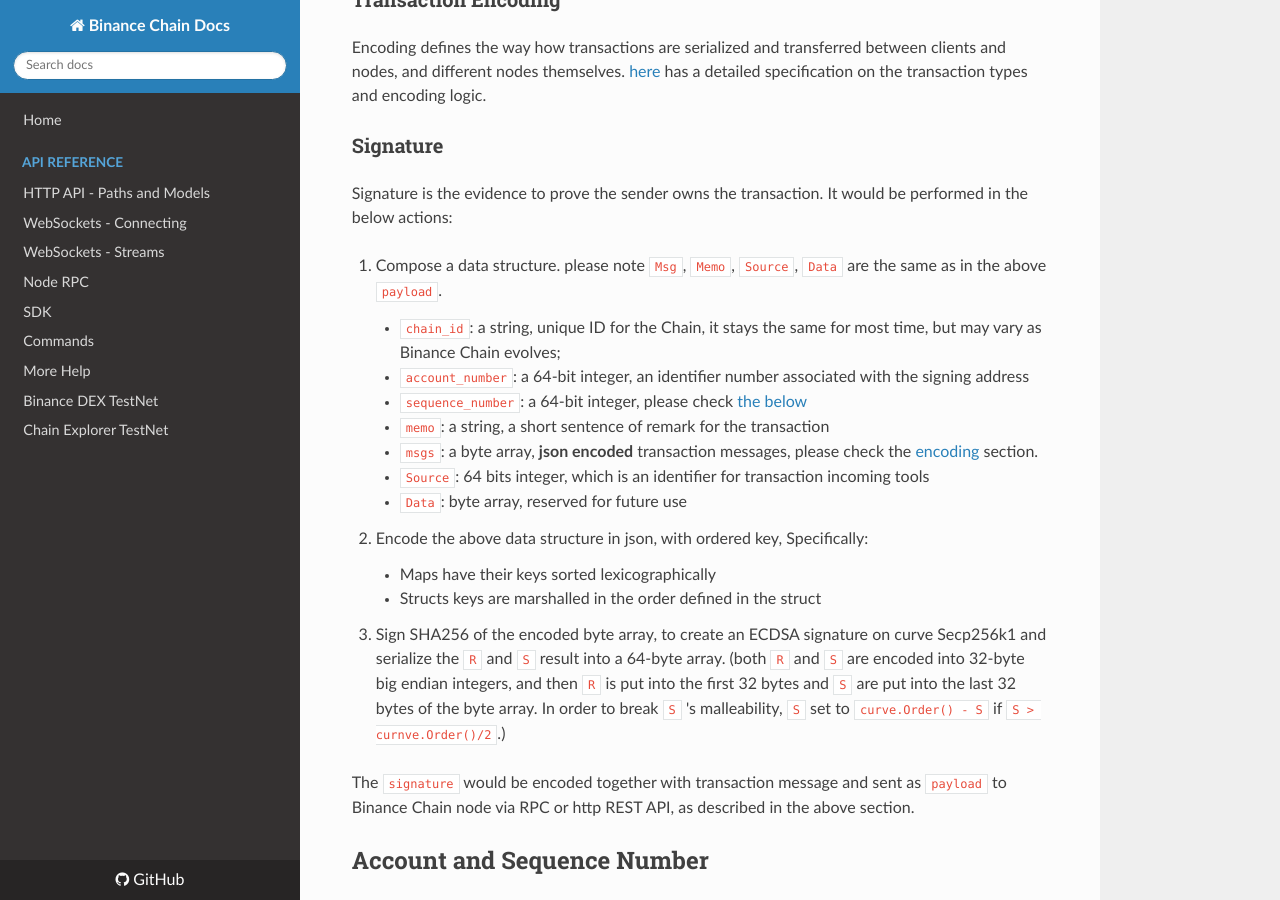
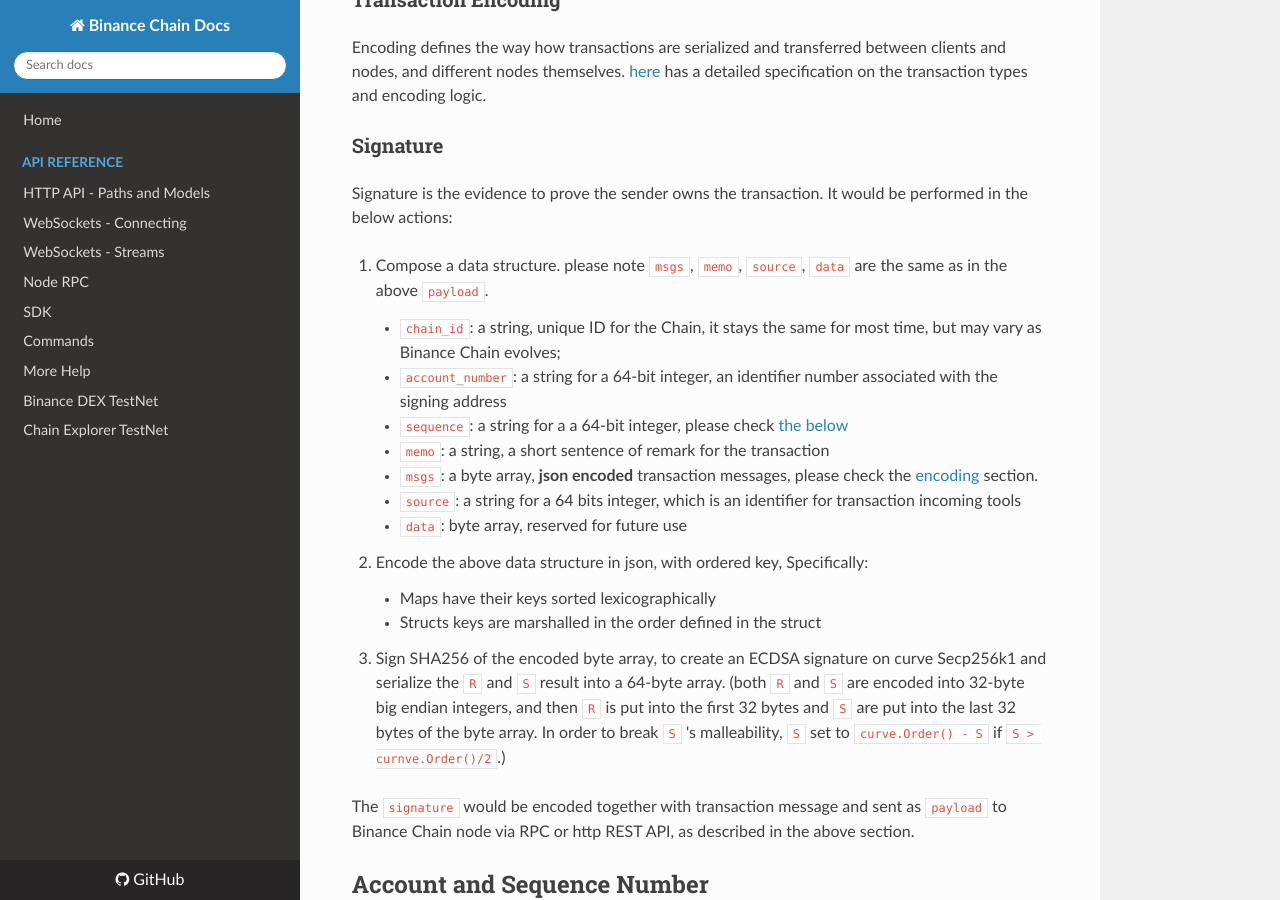
Before and after one commit to yash-sharma1/docs-site, an MkDocs documentation site: the page built from docs/chain-access.md, in a window 1280 px wide and 900 px high, scrolled down 1125 px. Built offline with MkDocs 1.6.1, drawn with Linux system fonts in a browser that asks for light colours; nearby versions of some CDN libraries.

Commit message:
fixed wrong description about signature

```diff
--- a/docs/chain-access.md
+++ b/docs/chain-access.md
@@ -39,15 +39,15 @@
 ### Signature
 Signature is the evidence to prove the sender owns the transaction. It would be performed in the below actions:
 
-1. Compose a data structure. please note `Msg`, `Memo`, `Source`, `Data` are the same as in the above `payload`.
+1. Compose a data structure. please note `msgs`, `memo`, `source`, `data` are the same as in the above `payload`.
 
     - `chain_id`: a string, unique ID for the Chain, it stays the same for most time, but may vary as Binance Chain evolves;
-    - `account_number`: a 64-bit integer, an identifier number associated with the signing address
-    - `sequence_number`: a 64-bit integer, please check [the below](#account_and_sequence_number)
+    - `account_number`: a string for a 64-bit integer, an identifier number associated with the signing address
+    - `sequence`: a string for a a 64-bit integer, please check [the below](#account_and_sequence_number)
     - `memo`: a string, a short sentence of remark for the transaction
     - `msgs`: a byte array, **json encoded** transaction messages, please check the [encoding](encoding.md) section.
-    - `Source`: 64 bits integer, which is an identifier for transaction incoming tools
-    - `Data`: byte array, reserved for future use
+    - `source`: a string for a 64 bits integer, which is an identifier for transaction incoming tools
+    - `data`: byte array, reserved for future use
 
 
 2. Encode the above data structure in json, with ordered key,  Specifically:
```
